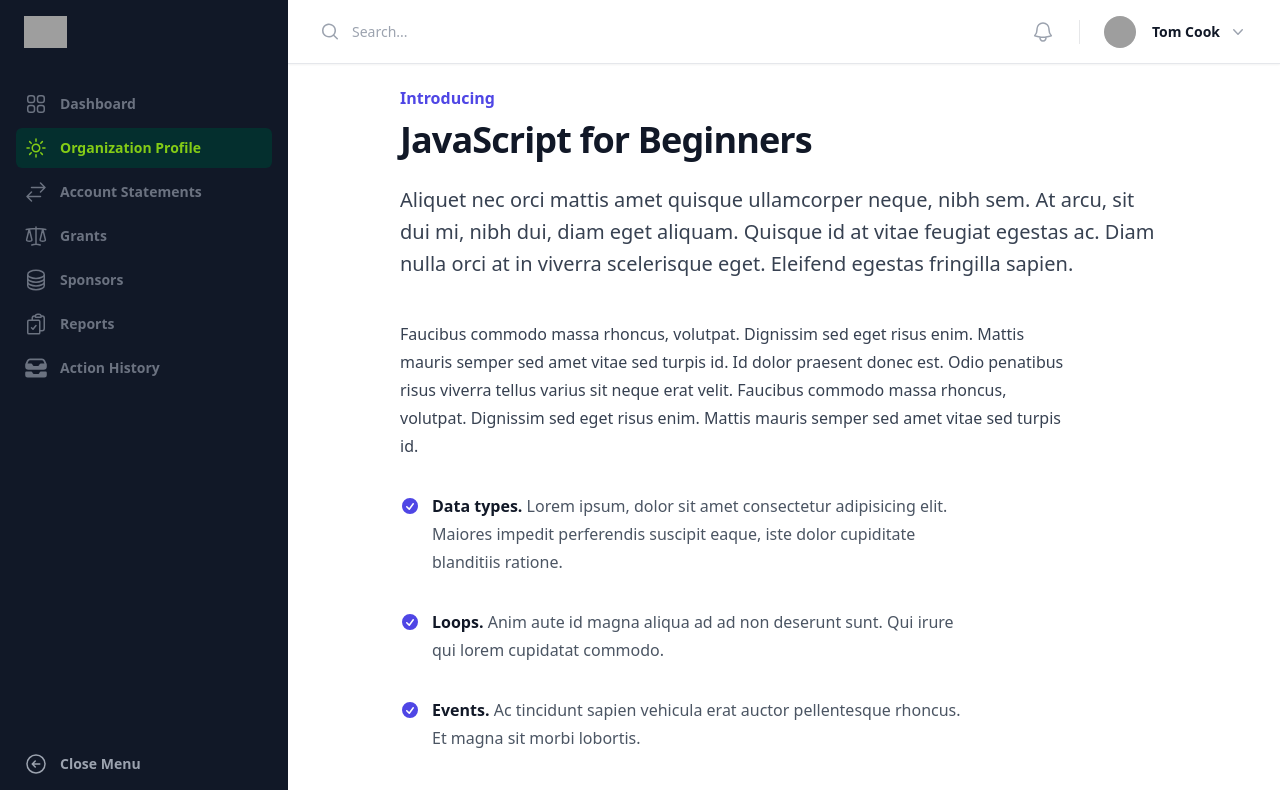
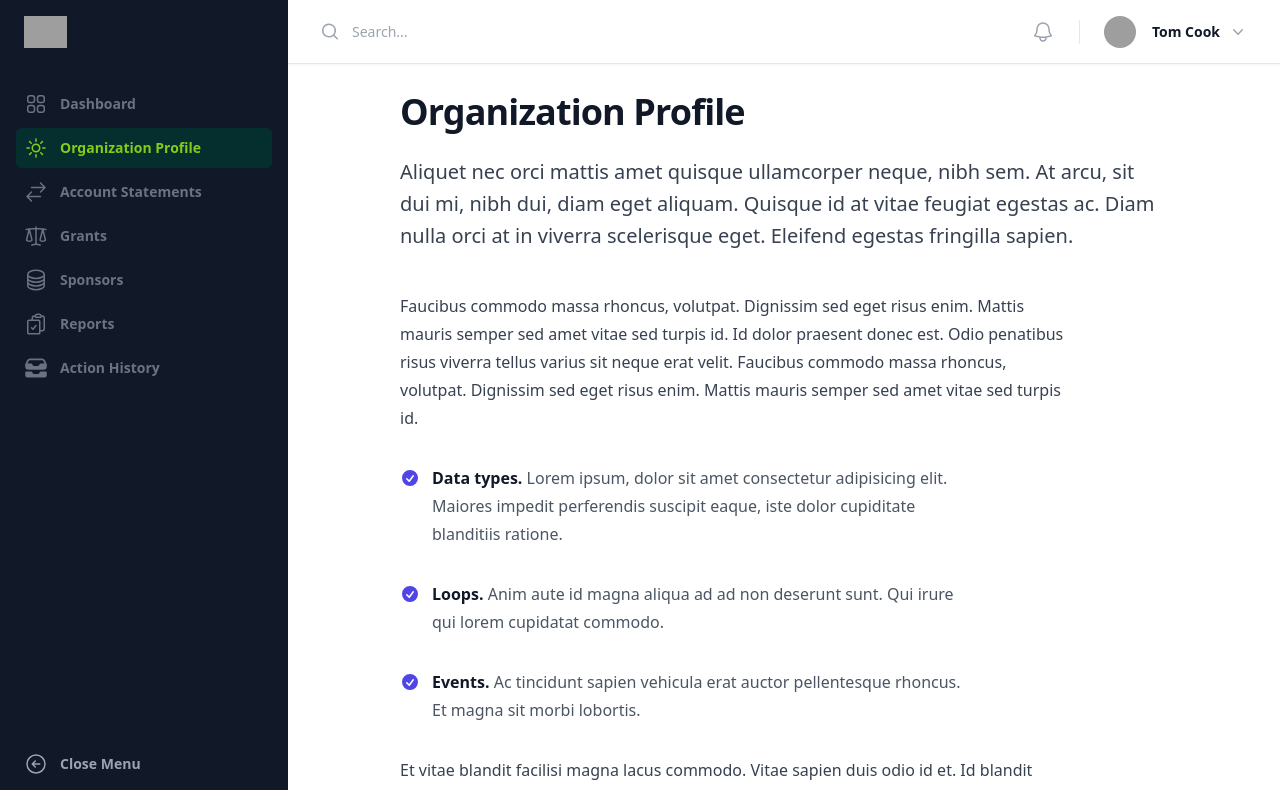
Before and after one commit to code4romania/alex-client, a Next.js app: page / in a window 1280 px wide. Shown: the top 790 px of the page. Built offline with nearby package versions, Linux system fonts and the light colour scheme; grey boxes are pictures that could not be loaded; a web font is replaced by a local one.

Commit message:
Customized page.

```diff
--- a/app/page.tsx
+++ b/app/page.tsx
@@ -7,11 +7,8 @@ export default function Home() {
   return (
     <div className="bg-white">
       <div className="mx-auto max-w-3xl text-base leading-7 text-gray-700">
-        <p className="text-base font-semibold leading-7 text-indigo-600">
-          Introducing
-        </p>
         <h1 className="mt-2 text-3xl font-bold tracking-tight text-gray-900 sm:text-4xl">
-          JavaScript for Beginners
+          Organization Profile
         </h1>
         <p className="mt-6 text-xl leading-8">
           Aliquet nec orci mattis amet quisque ullamcorper neque, nibh sem. At
```
